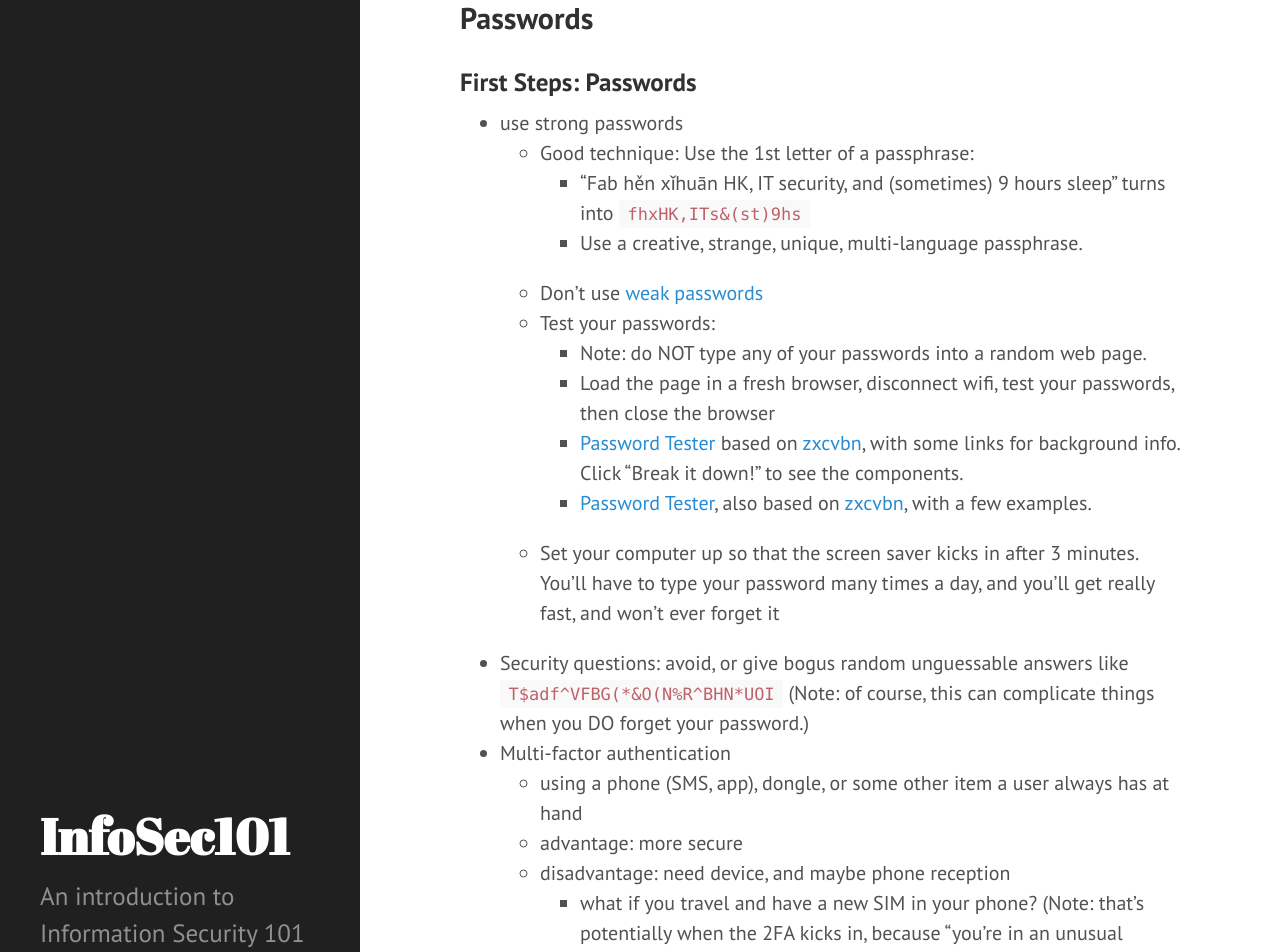
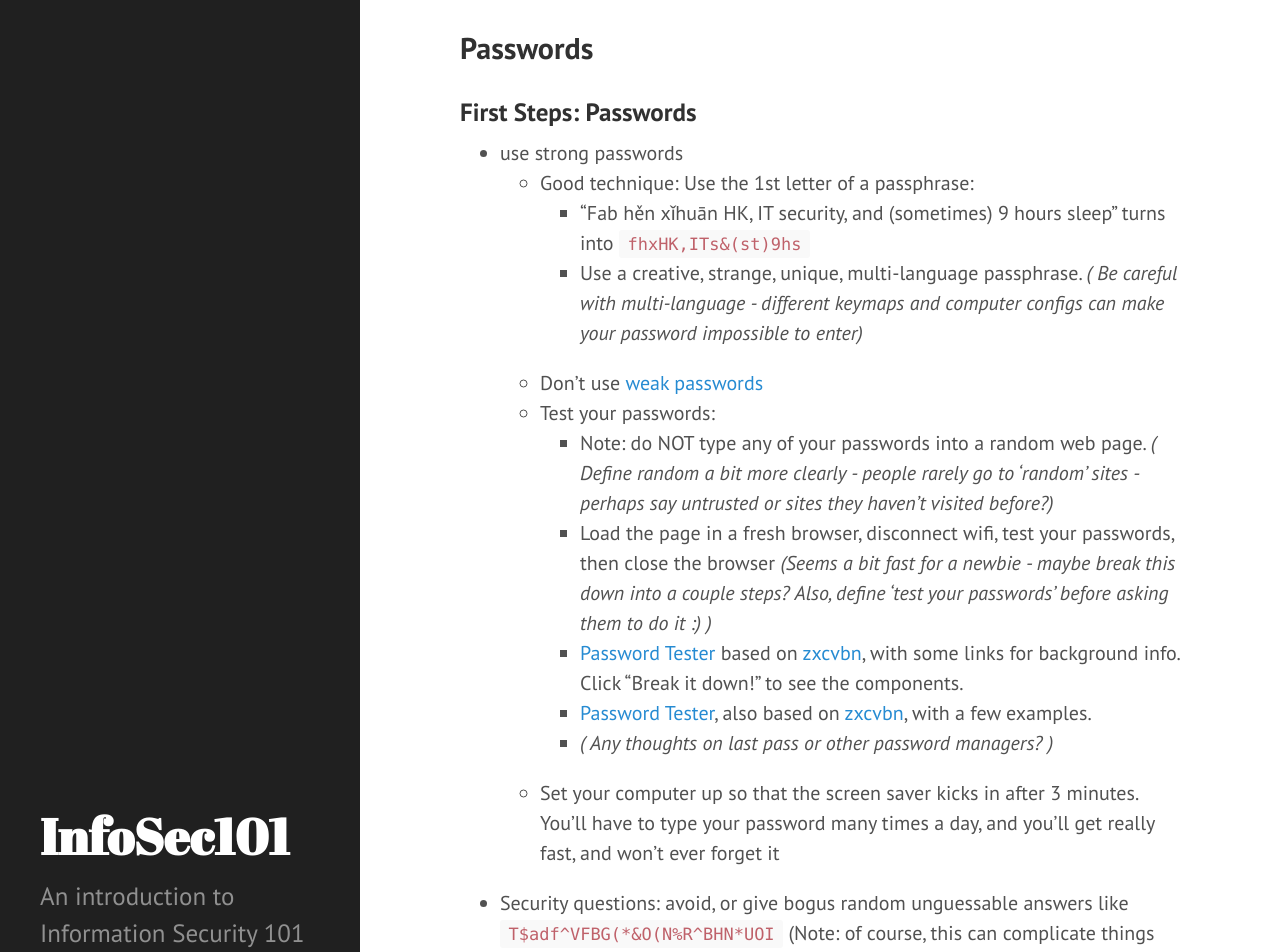
Before and after one commit to fabianlischka/InfoSec101, a Jekyll site: the page built from p1-InfoSec101.md, in a window 1280 px wide and 1400 px high, scrolled down 884 px. Shown: the top 952 px of the window. Built offline with Jekyll 4.4.1, drawn with Linux system fonts in a browser that asks for light colours; Markdown is read by kramdown in place of the engine named in the settings; some of the changed text lies outside the part shown.

Commit message:
TR on P1

```diff
--- a/p1-InfoSec101.md
+++ b/p1-InfoSec101.md
@@ -30,20 +30,21 @@
 - use strong passwords
     - Good technique: Use the 1st letter of a passphrase:
         - "Fab hěn xǐhuān HK, IT security, and (sometimes) 9 hours sleep" turns into `fhxHK,ITs&(st)9hs`
-        - Use a creative, strange, unique, multi-language passphrase.
+        - Use a creative, strange, unique, multi-language passphrase. *( Be careful with multi-language - different keymaps and computer configs can make your password impossible to enter)*
     - Don't use [weak passwords](https://en.wikipedia.org/wiki/Password_strength#Examples_of_weak_passwords)
     - Test your passwords:
-        - Note: do NOT type any of your passwords into a random web page.
-        - Load the page in a fresh browser, disconnect wifi, test your passwords, then close the browser
+        - Note: do NOT type any of your passwords into a random web page. *( Define random a bit more clearly - people rarely go to 'random' sites - perhaps say untrusted or sites they haven't visited before?)*
+        - Load the page in a fresh browser, disconnect wifi, test your passwords, then close the browser *(Seems a bit fast for a newbie - maybe break this down into a couple steps? Also, define 'test your passwords' before asking them to do it :) )*
         - [Password Tester](https://www.bennish.net/password-strength-checker/) based on [zxcvbn](https://tech.dropbox.com/2012/04/zxcvbn-realistic-password-strength-estimation/), with some links for background info. Click "Break it down!" to see the components.
         - [Password Tester](https://www.cygnius.net/snippets/passtest.html), also based on [zxcvbn](https://tech.dropbox.com/2012/04/zxcvbn-realistic-password-strength-estimation/), with a few examples.
+        - *( Any thoughts on last pass or other password managers? )*
     - Set your computer up so that the screen saver kicks in after 3 minutes. You'll have to type your password many times a day, and you'll get really fast, and won't ever forget it
 - Security questions: avoid, or give bogus random unguessable answers like `T$adf^VFBG(*&O(N%R^BHN*UOI` (Note: of course, this can complicate things when you DO forget your password.)
 - Multi-factor authentication
-    - using a phone (SMS, app), dongle, or some other item a user always has at hand
+    - using a phone (SMS, app), dongle, or some other item a user always has at hand *( Link to some if you know of them - such as yubikey. Always helps to provide examples and guidance. Also give examples on the phone app )*
     - advantage: more secure
     - disadvantage: need device, and maybe phone reception
-        - what if you travel and have a new SIM in your phone? (Note: that's potentially when the 2FA kicks in, because "you're in an unusual location")
+        - what if you travel and have a new SIM in your phone? (Note: that's potentially when the 2FA kicks in, because "you're in an unusual location") *( Suggest you put some answers here now you've scared the crap out of people ;) )*
         - what if you lose your phone?
 - Enable notifications of changes
     - Apple's iCloud notifies you when you change your password or amend personal information
@@ -56,7 +57,7 @@
 
 from: "xkcd" by Randall Munroe at [xkcd.com](https://xkcd.com/936/)
 
-Note: the password tester linked above, indeed, estimates
+Note: the password tester linked above, indeed, estimates *( Can you explain this a bit better? I'm not following... )*
 
 - `Tr0ub4dour&3` to be cracked in 22 hours (30 bits), and
 - `correct horse battery staple` in centuries (63 bits), and
@@ -70,19 +71,19 @@
 
 ### Suggested Tools: Password Managers
 
-- Password Managers allow you to use different (secure) passwords for different sites
+- Password Managers allow you to use different (secure) passwords for different sites  *( Ah it's down here! Maybe put a link to it from above? )*
 - Password Managers store these passwords securely
     - Storage locally (better security, less convenience)
     - Storage in the Cloud (easier sync, automatic backup, less secure)
 - Password Managers require one Master Password
     - it better be good!
-    - you better don't forget it! (use regularly, maybe deposit one backup on paper in your mom's bank safety deposit box)
+    - you better don't forget it! (use regularly, maybe deposit one backup on paper in your mom's bank safety deposit box) *( Also don't use one you used elsehwere ever before... )*
 - Available on desktop and smart phones
 - Recommended:
     - If you use Apple products (computer and phone), and want a simple solution:
       - **iCloud Keychain**: Password manager. Safari only (OS X & iOS). Local plus iCloud. Commercial. Closed. Safe and easy if you use only Safari.  [Link](http://support.apple.com/en-us/HT5813)
     - If you want a free, open source solution:
-      - **Password Safe, pwSafe**: Password manager, most platforms. Local plus sync options (iCloud, Dropbox). Open Source. Designed by Bruce Schneier.  [Link](http://pwsafe.org)
+      - **Password Safe, pwSafe**: Password manager, most platforms. Local plus sync options (iCloud, Dropbox). Open Source. Designed by Bruce Schneier.  [Link](http://pwsafe.org) *(WTF is Bruce Schneier? ;) If you're going to name drop, you'll need to give you readers some idea who he is...)*
       - **KeePass**: Password manager, most platforms. Local plus sync options (Dropbox, Google Drive). Open Source. Powerful, complicated. [Link](http://keepass.info)
     - If you're happy to pay for a commercial solution with support:
       - **1Password**: Password manager, most platforms. Local plus sync options (iCloud, Dropbox). Commercial, expensive (USD 50). Closed. [Link](https://agilebits.com/onepassword)
@@ -93,11 +94,11 @@
 
 ### First Steps: Disk Encryption
 
-- protects the content of your laptop
+- protects the content of your laptop *( Might need a bit more of an introduction )*
     - when it's stolen
     - when it's in the hand of government/border control
 - without Disk Encryption, can just take out the harddrive from your laptop (or start it up in "Target Mode") and copy everything from it
-- when turned on initially, will run a few hours in the background to encrypt everything
+- when turned on initially, will run a few hours in the background to encrypt everything *( Why so long? )*
 
 ### Suggested Tools: Disk Encryption
 
@@ -123,8 +124,8 @@
     - Browse in Private mode ("porn mode")
     - Use different browsers for different tasks (private/job/sensitive)
     - Install some of the tools in the next section
-- If you ignore warnings about security certificates, MITM ("men in the middle") attackers can read all your traffic (incl. password)
-- Always use HTTPS, if possible, as it encrypts your traffic. Some browser extensions do this for you automatically
+- If you ignore warnings about security certificates, MITM ("men in the middle") attackers can read all your traffic (incl. password)  *( It's bad but not that bad - I'd tone this down a bit in case people think you're spreading FUD)*
+- Always use HTTPS, if possible, as it encrypts your traffic. Some browser extensions do this for you automatically *( what's HTTPS?)*
 - Some background:
     - ["Getting to know you"](http://www.economist.com/news/special-report/21615871-everything-people-do-online-avidly-followed-advertisers-and-third-party), The Economist, part of an insightful [Special Report: Advertising and Technology](http://www.economist.com/news/special-report/21615869-technology-radically-changing-advertising-business-profound-consequences).
     - ["Can't trust Uber"](http://www.nytimes.com/2014/12/08/opinion/we-cant-trust-uber.html?_r=0), in the NY Times
@@ -181,14 +182,14 @@
 
 ### First Steps: VPNs
 
-- "Virtual Private Network"
+- "Virtual Private Network"  *( This section needs some more links as to what a VPN is - a newbie isn't going to get it from this :)  )*
 - secures the connection ...
     - from your device all the way...
     - to a specific exit node "somewhere" (you can choose)
-- from the exit node, the traffic goes (normally) to its destination
+- from the exit node, the traffic goes (normally) to its destination  *(exit node?)*
 - protects from interception "nearby" (Internet Cafe, your ISP, local gov't)
 - allows to circumvent censorship, eg when traveling in China, Iran
-    - have to enable SSL for that (or SSH tunnel, possibly)
+    - have to enable SSL for that (or SSH tunnel, possibly) *( SSL? SSH tunnel? )*
 
 ### Suggested Tools: VPNs
 
@@ -214,11 +215,11 @@
         - However, nobody knows what happens on the server itself.
         - Your government could have a pipe to there, or
         - the company itself could spy on it, analyse it, sell it.
-    - The most secure is end-to-end encryption, meaning only the two devices that are communicating know the keys, and NOBODY inbetwen can decrypt what is happening. Recommended.
+    - The most secure is end-to-end encryption, meaning only the two devices that are communicating know the keys, and NOBODY inbetween can decrypt what is happening. Recommended.
         - However, meta data (with whom do you chat how often how much) can still be seen with some of these.
 - MITM (man in the middle attack)
     - One weakness of end-to-end encryption is the [man-in-the-middle attack](https://en.wikipedia.org/wiki/Man-in-the-middle_attack).
-    - To circumvent that, the software shows you something representing the key used, such as a two-word phrase, or a square pixely picture. You should compare with the person that you're communicating with, on a second independent channel, to ensure that you're both talking to each other without anyone in the middle.
+    - To circumvent that, the software shows you something representing the key used, such as a two-word phrase, or a square pixely picture. You should compare with the person that you're communicating with, on a second independent channel, to ensure that you're both talking to each other without anyone in the middle. *(give examples of indepedent channel and define it :)  )*
 
 
 ### Suggested Tools: Secure Chat (Text)
@@ -248,7 +249,7 @@
 
   - **Signal/Redphone**: Free, encrypted calls. EFF score 7/7 [Link](https://whispersystems.org/blog/signal/)
 
-- Careful, only partial encryption: Skype, Google Hangout (Voice/Video)
+- Careful, only partial encryption: Skype, Google Hangout (Voice/Video) *( Skype is also thoroughly penetrated - at least believed to be so - at this time )*
 - Not recommended: Normal phone calls
 
 - Also see [Prism Break on Video/Voice](http://prism-break.org/en/all/#video-voice)
@@ -266,7 +267,7 @@
 
 ### Advanced Steps: Secure Email
 
-- GPG allows secure sending of email including attachments
+- GPG allows secure sending of email including attachments *( GPG? You must define before you talk about it :)  )*
 - However, meta data is NOT encrypted/protected
     - sender, recipient
     - subject line
```
Also changed, not shown: other parts of p1-InfoSec101.md (+1 -1 lines).
